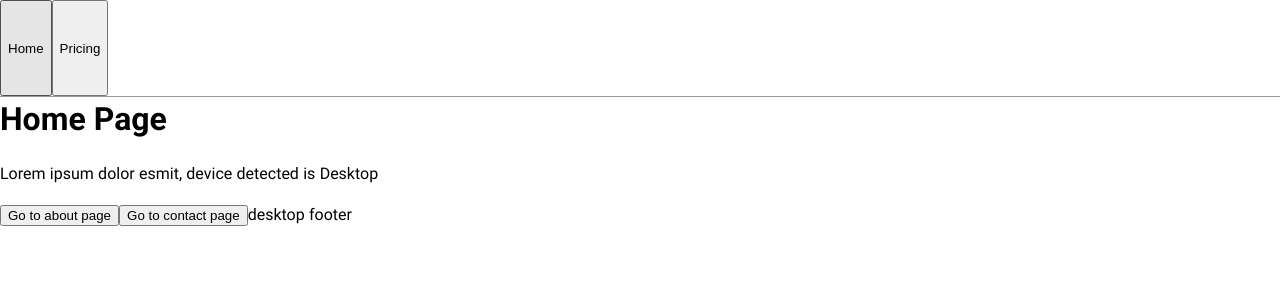
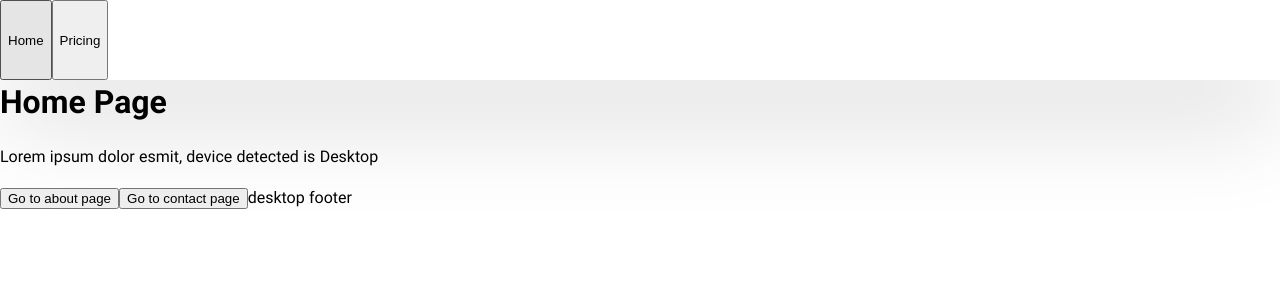
Before and after one commit to RezaNrzdh/QRLink, a Next.js app in the folder client/: page / in a window 1280 px wide. Shown: the top 300 px of the page. Built offline with nearby package versions, Linux system fonts and the light colour scheme.

Commit message:
Elevation

```diff
--- a/client/components/index.js
+++ b/client/components/index.js
@@ -1,4 +1,5 @@
 // Utils
+export * from 'components/utils/Elevation';
 
 // Components
 export * from 'components/ui/header/header';
--- a/client/components/ui/header/header.styled.js
+++ b/client/components/ui/header/header.styled.js
@@ -1,10 +1,11 @@
 import styled from 'styled-components';
+import {Elevation} from 'components/index';
 
 export const DesktopHeader = styled.header`
     display: flex;
     position: relative;
     width: 100%;
-    height: 96px;
-    border-bottom: 1px solid #999999;
+    height: 80px;
+    box-shadow: ${Elevation.huge};
     z-index: 999;
 `;
--- /dev/null
+++ b/client/components/utils/Elevation.js
@@ -0,0 +1,10 @@
+const Elevation = {
+    xSmall: '0px 1px 3px rgba(0,0,0,0.16)',
+    small: '0px 3px 6px rgba(0,0,0,0.16)',
+    medium: '0px 6px 12px rgba(0,0,0,0.16)',
+    large: '0px 12px 24px rgba(0,0,0,0.12)',
+    xLarge: '0px 24px 48px rgba(0,0,0,0.12)',
+    huge: '0px 48px 96px rgba(0,0,0,0.12)'
+}
+
+export {Elevation};
```
Also changed, not shown: client/components/utils/color.js (added), client/components/utils/colors.js (deleted).
